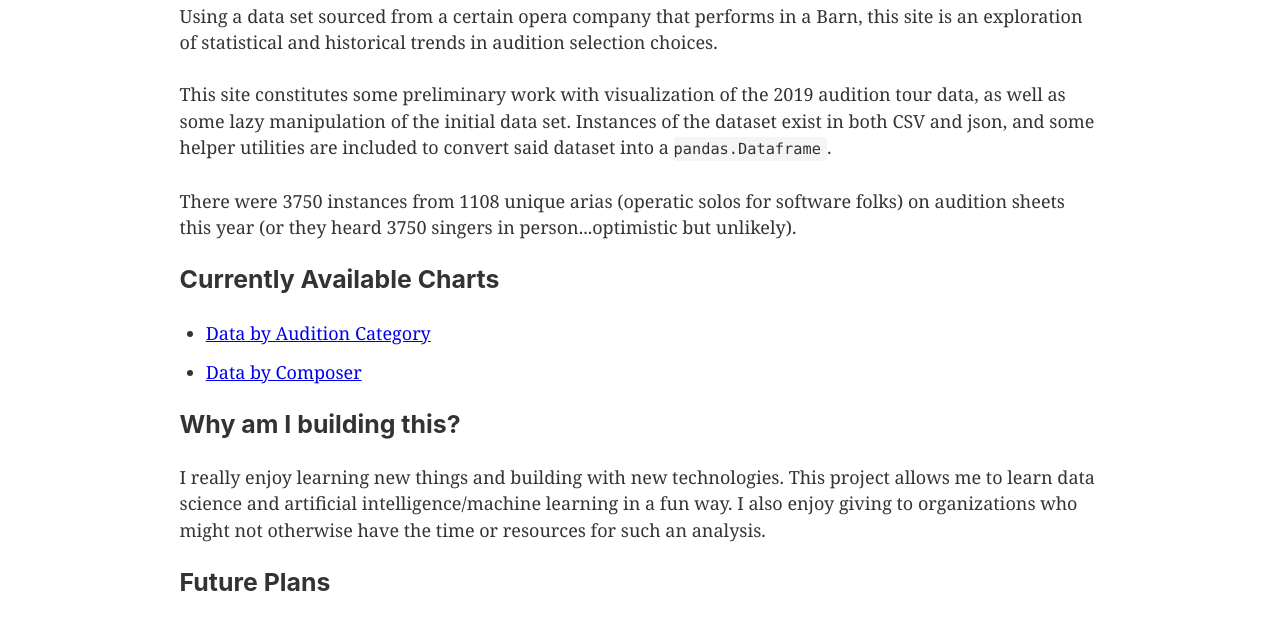
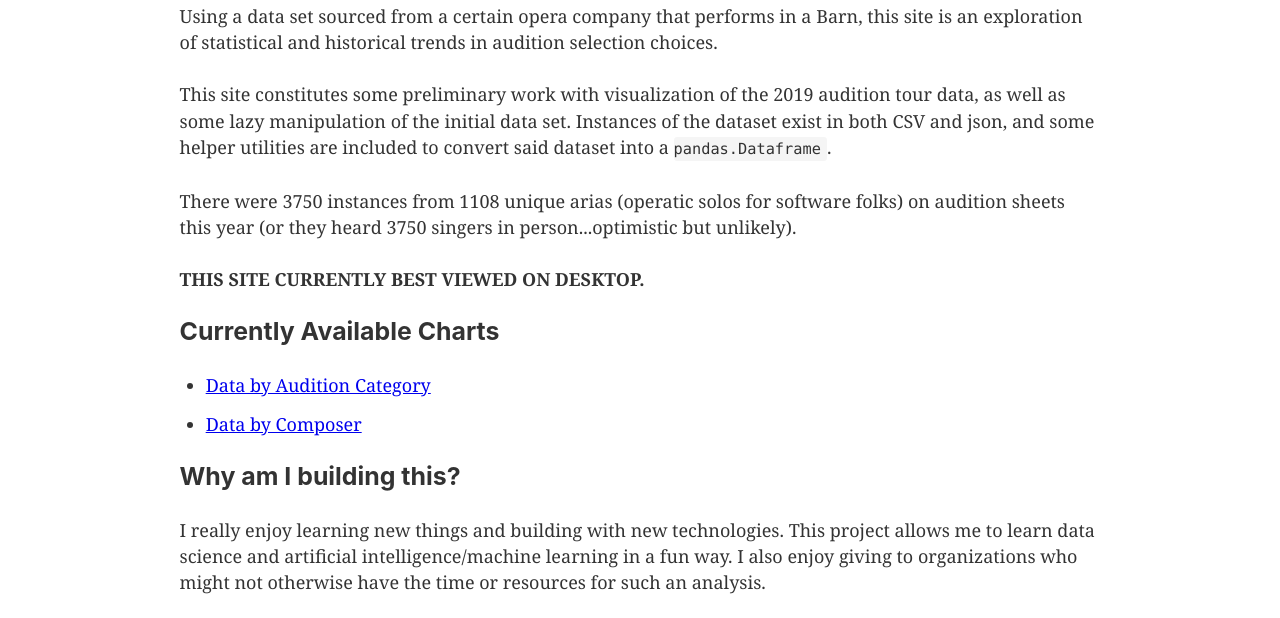
Before and after one commit to chanceeakin/opera-dataset, a Gatsby site in the folder client/: page / in a window 1280 px wide. Shown: the part 178-796 px from the top of the page. Built offline with nearby package versions, Linux system fonts and the light colour scheme; Gatsby itself is replaced by a stand-in of ours.

Commit message:
warning added

```diff
--- a/client/src/pages/index.js
+++ b/client/src/pages/index.js
@@ -35,6 +35,9 @@ const IndexPage = React.memo(({ data }) => {
         software folks) on audition sheets this year (or they heard 3750 singers
         in person...optimistic but unlikely).
       </p>
+      <p>
+        <strong>THIS SITE CURRENTLY BEST VIEWED ON DESKTOP.</strong>
+      </p>
       <h3>Currently Available Charts</h3>
       <ul>
         <li>
```
